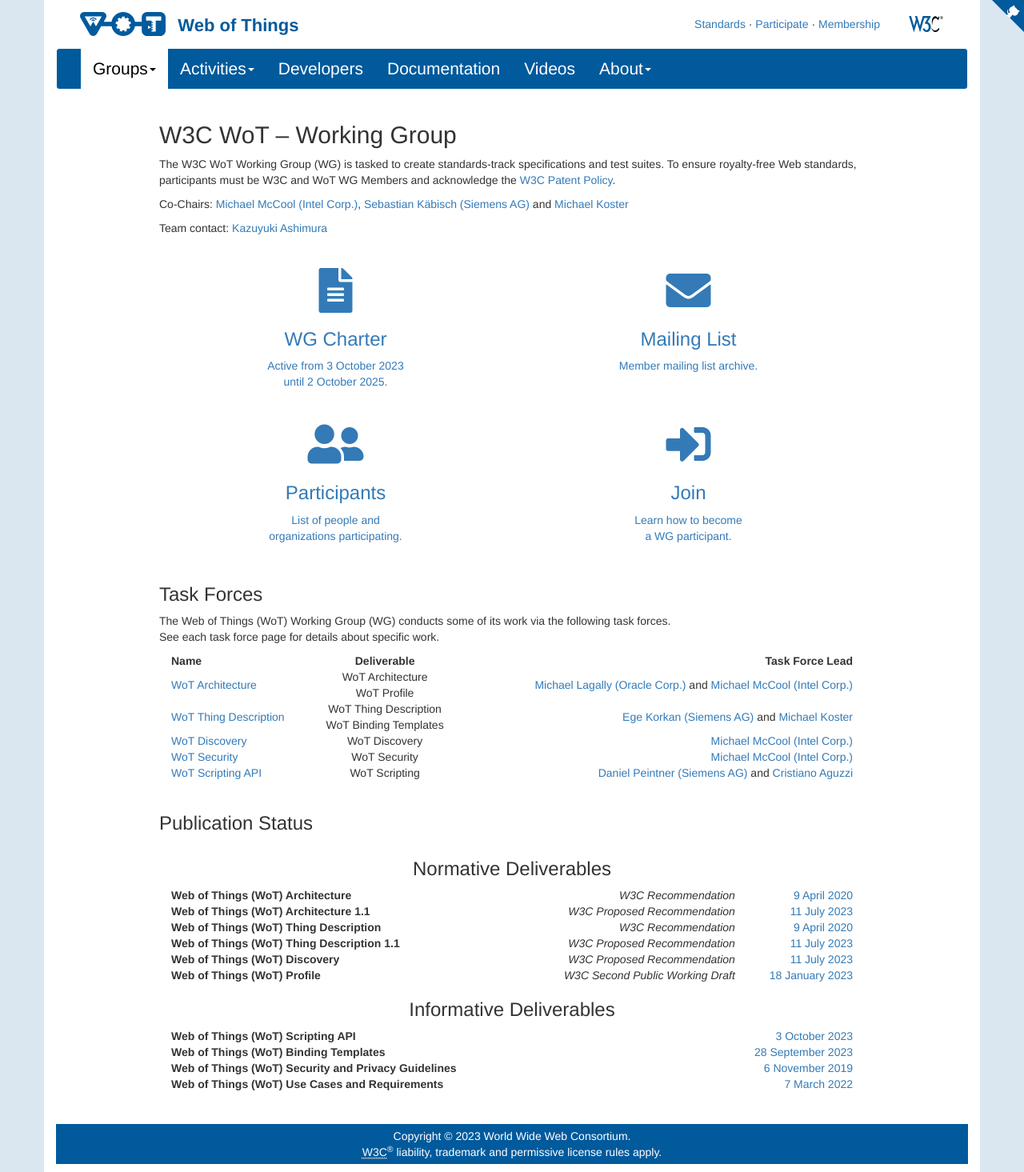
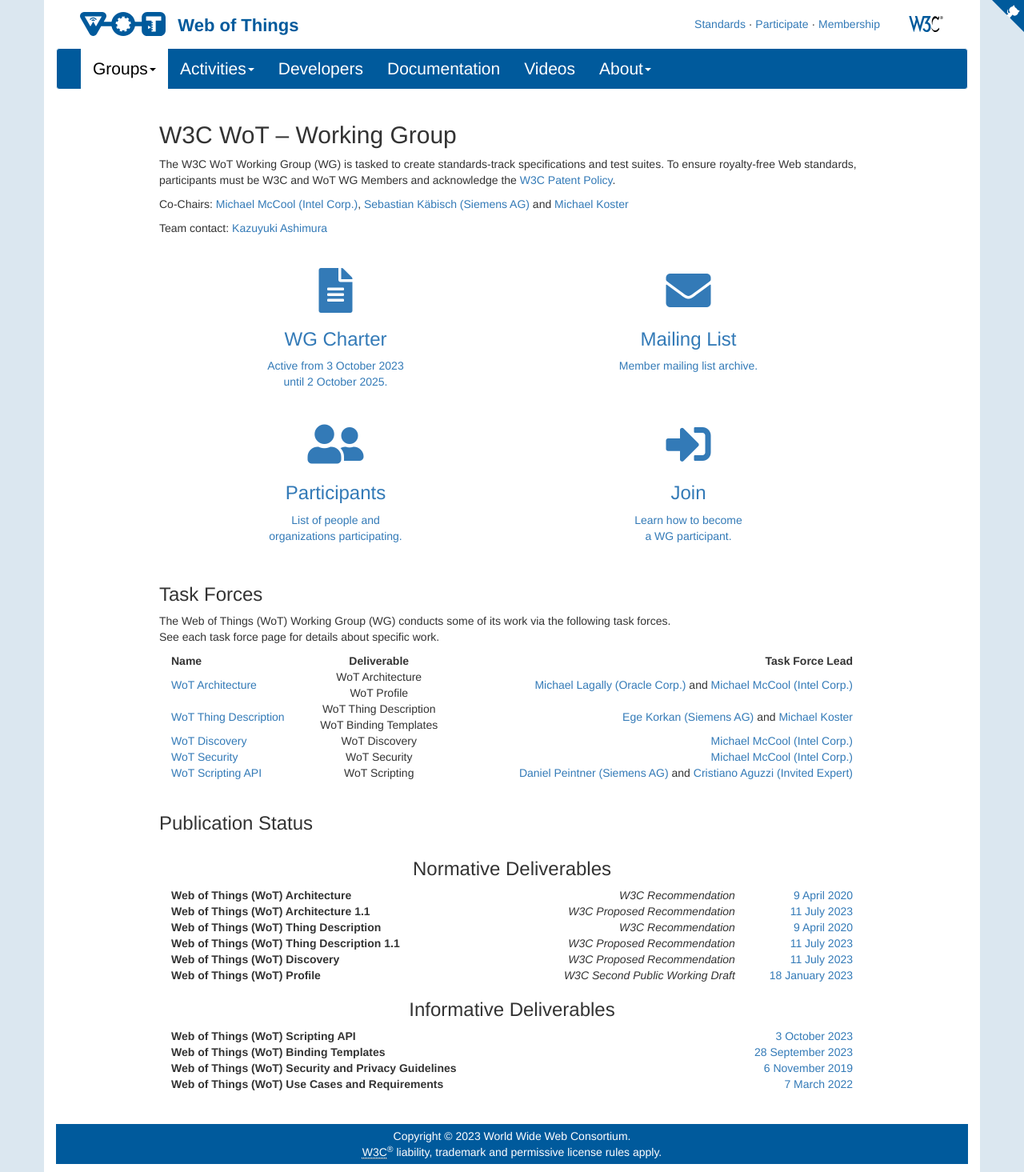
Before and after one commit to w3c/wot-marketing, a Jekyll site: the page built from docs/wg/index.html, in a window 1280 px wide. Shown: the whole page at 80% size. Built offline with Jekyll 4.4.1, drawn with Linux system fonts in a browser that asks for light colours; nearby versions of some CDN libraries; comment, search, counter and statistics services are not loaded.

Commit message:
Update docs/wg/index.html

```diff
--- a/docs/wg/index.html
+++ b/docs/wg/index.html
@@ -70,7 +70,7 @@
 				<tr>
 					<td><a href="{{'activities/task-forces/tf-scripting/' | relative_url }}">WoT Scripting API</a></td>
 					<td style="text-align:center;">WoT Scripting</td>
-					<td style="text-align:right;"><a href="mailto:daniel.peintner.ext@siemens.com">Daniel Peintner (Siemens AG)</a> and <a href="mailto:cristiano.aguzzi@unibo.it">Cristiano Aguzzi</a></td>
+					<td style="text-align:right;"><a href="mailto:daniel.peintner.ext@siemens.com">Daniel Peintner (Siemens AG)</a> and <a href="mailto:cristiano.aguzzi@unibo.it">Cristiano Aguzzi (Invited Expert)</a></td>
 				</tr>
 			</table>
 		</div>
```
